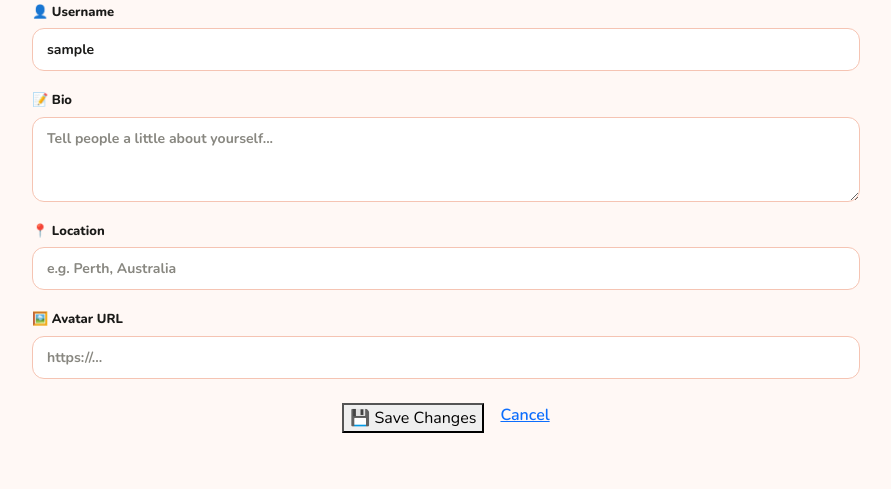
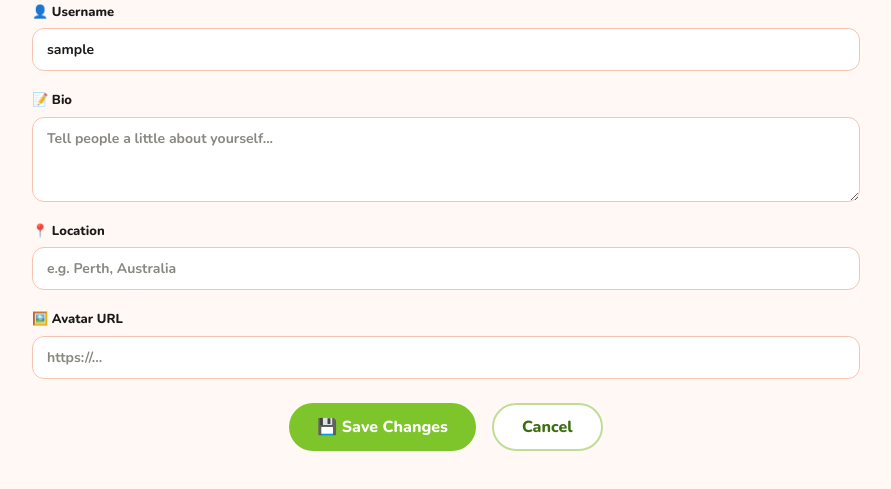
Before and after one commit to xAmyyang/cits5505, a Flask app: page /profile/edit in a window 1280 px wide. Shown: the part 311-800 px from the top of the page, without its empty margins (194-1085 px from the left). Run offline with Flask 3, Linux system fonts and the light colour scheme; the visitor is signed in with stand-in values (Sample User, id 1); data comes from the database, SQL or seed files in the repository.

Commit message:
refine edit profile

```diff
--- a/templates/edit_profile.html
+++ b/templates/edit_profile.html
@@ -93,9 +93,8 @@
       </div>
 
       <div class="d-flex gap-3 justify-content-center">
-        <button type="submit" class="save-btn">💾 Save Changes</button>
-        <a href="{{ url_for('profile') }}" class="cancel-btn">Cancel</a>
-      </div>
+        <button type="submit" class="save-btn" style="background:#7DC52A; color:#fff; border:none; border-radius:50px; padding:10px 28px; font-family:'Nunito',sans-serif; font-weight:800; font-size:1rem; cursor:pointer;">💾 Save Changes</button>
+        <a href="{{ url_for('profile') }}" class="cancel-btn" style="background:#fff; color:#3B6D11; border:2px solid #C0DD97; border-radius:50px; padding:10px 28px; font-family:'Nunito',sans-serif; font-weight:800; font-size:1rem; text-decoration:none; display:inline-block;">Cancel</a>
 
     </form>
   </div>
```
